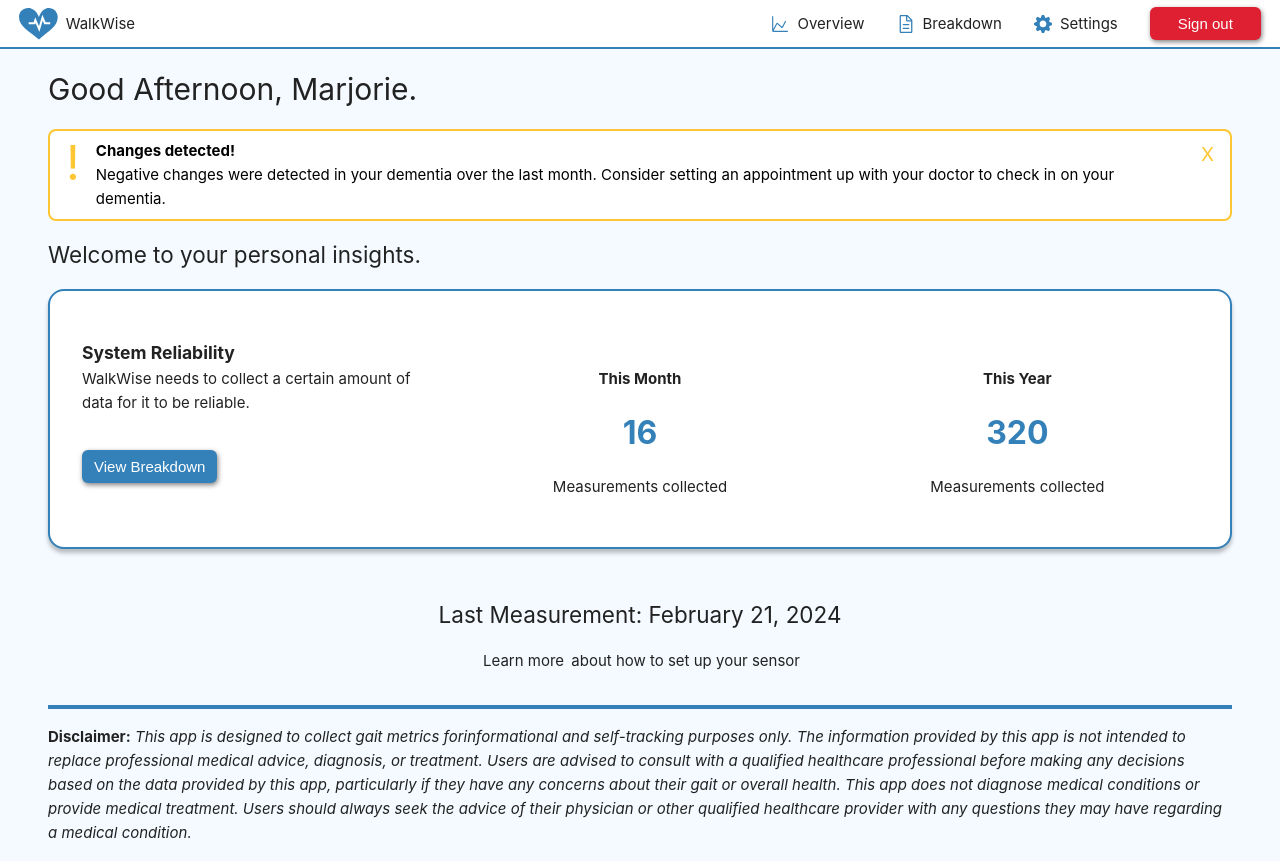
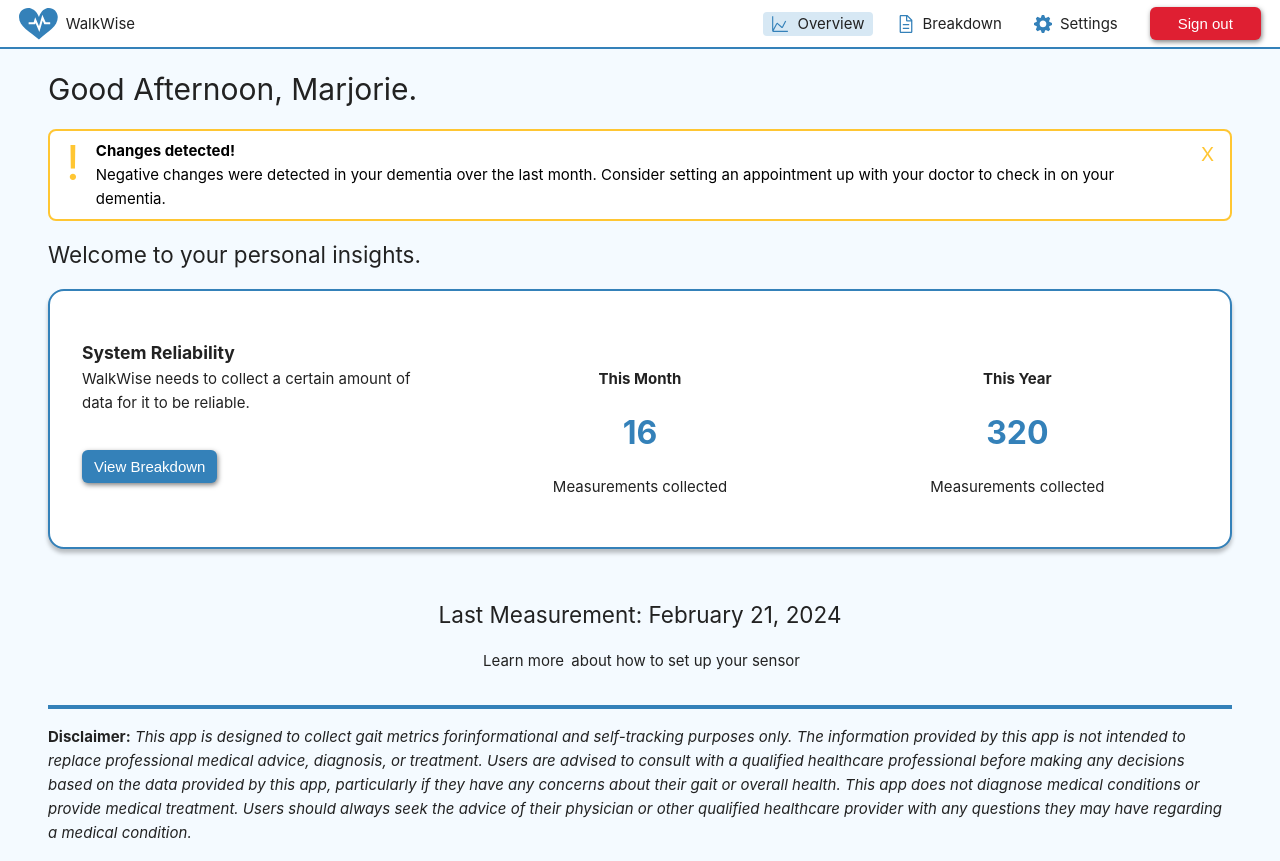
Before and after one commit to Capstone-Gait-Keepers/capstone, a Vue app in the folder frontend/: page / in a window 1280 px wide. Built offline with nearby package versions, Linux system fonts and the light colour scheme; no server answers.

Commit message:
Fixed navbar

```diff
--- a/frontend/src/components/BasePage.vue
+++ b/frontend/src/components/BasePage.vue
@@ -48,8 +48,8 @@ nav {
   align-items: center;
 }
 
-nav a.router-link-exact-active:hover {
-  background-color: transparent;
+nav a.router-link-exact-active {
+  background-color: var(--color-accent);
 }
 
 nav button {
@@ -60,7 +60,9 @@ nav button {
 nav a {
   display: flex;
   align-items: center;
-  padding: 0 1rem;
+  padding: 0 .5rem;
+  margin: 0 .5rem;
+  border-radius: 4px;
   gap: .5rem;
 }
 
```
